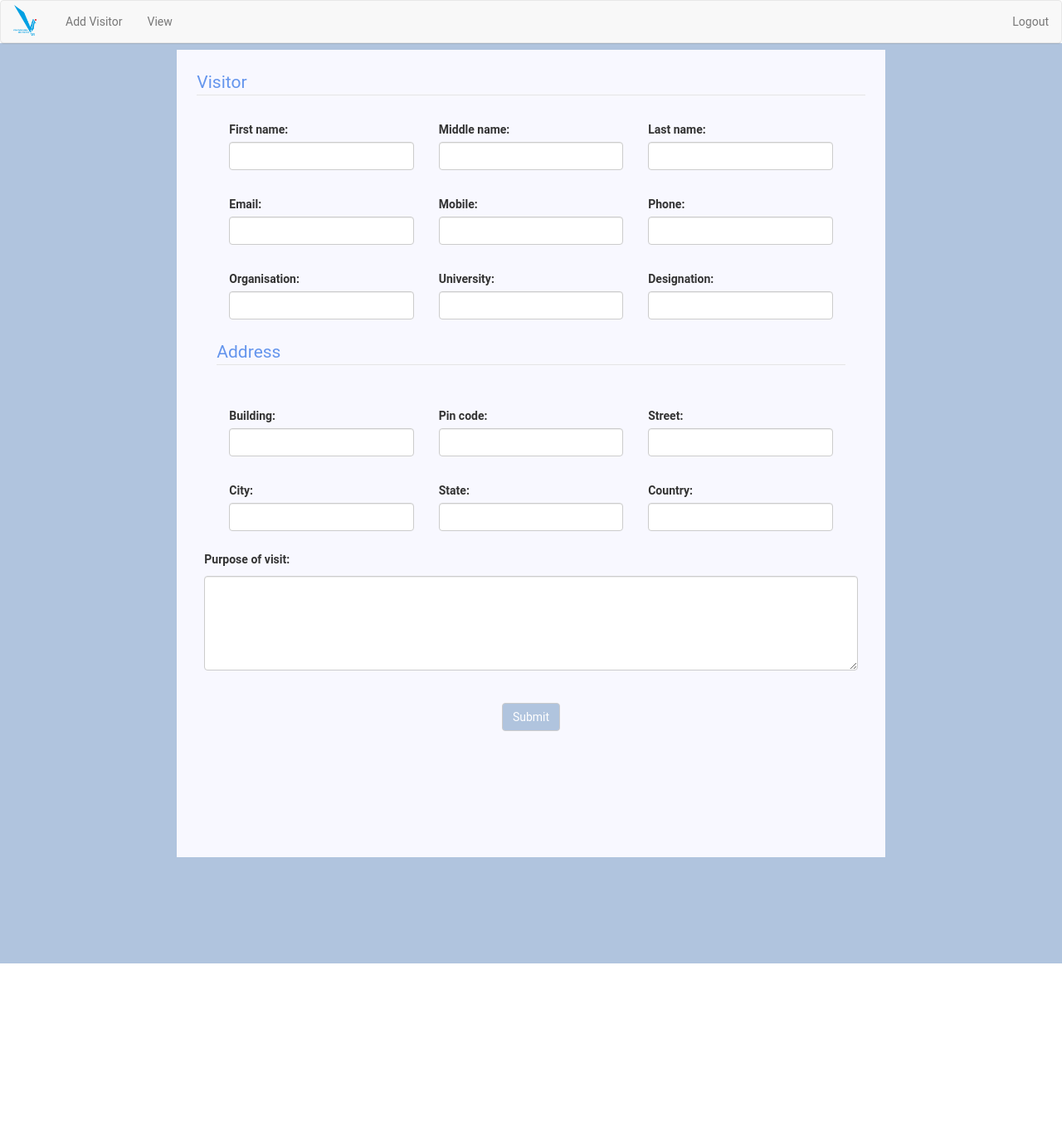
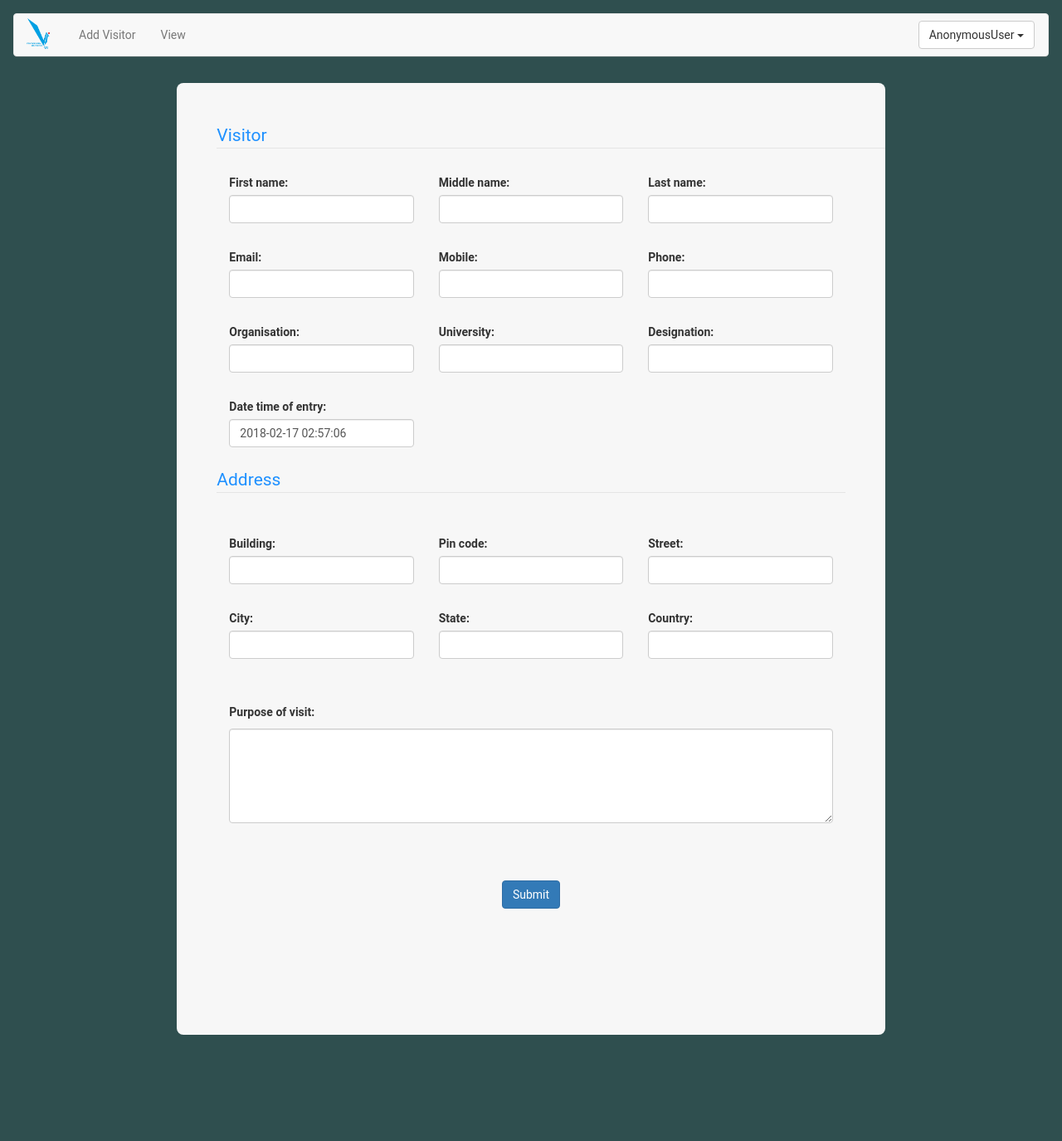
Before and after one commit to anishsatalkar/VisitorsManagementSystem, a Django app: page /home/add_visitor/ in a window 1280 px wide. Shown: the whole page at 83% size. Before the commit the page ends 1161 px from the top, so only its background shows below. Run offline with Django 3.2, Linux system fonts and the light colour scheme; some libraries are stand-ins or nearby versions.

Commit message:
made some changes to models

```diff
--- a/Manage/admin.py
+++ b/Manage/admin.py
@@ -1,7 +1,8 @@
 from django.contrib import admin
 
 # Register your models here.
-from Manage.models import Visitor, Address
+from Manage.models import Visitor, Address, Log
 
 admin.site.register(Visitor)
 admin.site.register(Address)
+admin.site.register(Log)
--- a/Manage/forms.py
+++ b/Manage/forms.py
@@ -1,6 +1,11 @@
-from django.forms import ModelForm, forms
+from django.forms import ModelForm, Textarea, DateTimeInput, forms, DateInput
+from django import forms
 
 from Manage.models import Visitor, Address
+
+
+class DateInputOne(forms.DateTimeInput):
+    input_type = 'datetime'
 
 
 class VisitorForm(ModelForm):
@@ -9,19 +14,26 @@ class VisitorForm(ModelForm):
         for field in self.fields:
             self.fields[field].widget.attrs.update({'class': 'form-control'})
 
-        self.fields['first_name'].widget.attrs.update({'pattern':'^[a-zA-Z]*$','onkeypress':'return isAlphabet(event)'})
-        self.fields['last_name'].widget.attrs.update({'pattern':'^[a-zA-Z]*$','onkeypress':'return isAlphabet(event)'})
-        self.fields['middle_name'].widget.attrs.update({'pattern':'^[a-zA-Z]*$','onkeypress':'return isAlphabet(event)'})
+        self.fields['first_name'].widget.attrs.update(
+            {'pattern': '^[a-zA-Z ]*$', 'onkeypress': 'return isAlphabet(event)'})
+        self.fields['last_name'].widget.attrs.update(
+            {'pattern': '^[a-zA-Z ]*$', 'onkeypress': 'return isAlphabet(event)'})
+        self.fields['middle_name'].widget.attrs.update(
+            {'pattern': '^[a-zA-Z ]*$', 'onkeypress': 'return isAlphabet(event)'})
 
-        self.fields['email'].widget.attrs.update({'pattern':'^[a-zA-Z]*$','onkeypress':'return isAlphabet(event)'})
+        self.fields['mobile'].widget.attrs.update({'pattern': '^[a-zA-Z+]*$', 'onkeypress': 'return isNumber(event)'})
+        self.fields['phone'].widget.attrs.update({'pattern': '^[a-zA-Z+]*$', 'onkeypress': 'return isNumber(event)'})
 
-        self.fields['mobile'].widget.attrs.update({'pattern':'^[a-zA-Z]*$','onkeypress':'return isNumber(event)'})
-        self.fields['phone'].widget.attrs.update({'pattern':'^[a-zA-Z]*$','onkeypress':'return isNumber(event)'})
-
+        # self.fields['date_time_of_entry'].widget.attrs.update({'pattern': '^[a-zA-Z+]*$', 'onkeypress': 'return isNumber(event)'})
 
     class Meta:
-
         model = Visitor
+        widgets = {
+            'purpose_of_visit': Textarea(attrs={'cols': '10', 'rows': '5'}),
+            # 'begin_start_date': DateTimeInput(format='DATETIME_FORMAT', attrs={
+            #     'id': 'dateField', 'class': 'form-control date'}),
+            'date_time_of_entry': DateTimeInput(attrs={'id':'datepicker1','class':'date'})
+        }
         fields = '__all__'
 
 
--- a/Manage/models.py
+++ b/Manage/models.py
@@ -1,4 +1,6 @@
+from django.contrib.auth.models import User
 from django.db import models
+from django.utils import timezone
 
 
 class Address(models.Model):
@@ -28,6 +30,8 @@ class Visitor(models.Model):
     designation = models.CharField(max_length=100)
 
     purpose_of_visit = models.CharField(max_length=500, null=True , blank=True)
+    # user = models.OneToOneField(User, on_delete=models.CASCADE, null=True, blank=True)
+    date_time_of_entry = models.DateTimeField(default=timezone.now)
 
     def __str__(self):
         return self.first_name + " " + self.last_name
@@ -36,7 +40,7 @@ class Visitor(models.Model):
 class Log(models.Model):
     visitor = models.ForeignKey(Visitor)
     date_time_of_entry = models.DateTimeField()
-    date_time_of_exit = models.DateTimeField()
+    date_time_of_exit = models.DateTimeField(null=True, blank=True)
 
     def log_entry(self, visitor , date_time_of_entry, date_time_of_exit):
         self.visitor = visitor
--- a/Manage/templates/add_visitor.html
+++ b/Manage/templates/add_visitor.html
@@ -1,14 +1,10 @@
 {% extends 'base.html' %}
 {% block content %}
-
     <div class="container-fluid"
-         style="background-color: lightsteelblue;padding-top: 8px;padding-bottom: 128px;box-shadow: 0 8px 8px -6px black">
+         style="margin-top:24px;padding-top: 8px;padding-bottom: 128px;box-shadow: 0 8px 8px -6px black;">
         <div class="row">
-            <div class="col-md-2" style="color: cornflowerblue">
-
-            </div>
-            <div class="col-md-8" style="background-color: ghostwhite;padding: 24px">
-                <legend style="color: cornflowerblue">Visitor</legend>
+            <div class="col-md-8 col-md-offset-2 central-view">
+                <legend style="color: dodgerblue;margin: 24px">Visitor</legend>
                 <form action="#" method="post" class="form-horizontal">
                     {% csrf_token %}
                     <div class="row" style="margin: 24px">
@@ -62,9 +58,16 @@
                             <div class="">{{ form.designation }}</div>
                         </div>
                     </div>
+                    <div class="row" style="margin: 24px">
+                        <div class="form-element col-md-4">
+                            <label class="control-label">{{ form.date_time_of_entry.label_tag }}</label>
+                            <span class="error" id="first_name_error">{{ form.date_time_of_entry.errors }}</span>
+                            {{ form.date_time_of_entry }}
+                        </div>
+                    </div>
 
                     <div class="row" style="margin: 24px">
-                        <legend style="color: cornflowerblue">Address</legend>
+                        <legend style="color: dodgerblue">Address</legend>
 
                     </div>
                     <div class="row" style="margin: 24px">
@@ -95,21 +98,20 @@
                             <span class="error" id="middle_name_error">{{ address_form.state.errors }}</span>
                             <div class="">{{ address_form.state }}</div>
                         </div>
-                        <div class="form-element col-md-4">
+                        <div class="col-md-4">
                             <label class="control-label">{{ address_form.country.label_tag }}</label>
                             <span class="error" id="last_name_error">{{ address_form.country.errors }}</span>
                             {{ address_form.country }}
                         </div>
                     </div>
-                    <div class="row" style="margin: 24px">
+                    <div class="row" style="margin: 54px">
                         <div class="form-group">
                             <label for="comment">{{ form.purpose_of_visit.label_tag }}</label>
-                            <textarea class="form-control" rows="5" id="comment"></textarea>
+                            {{ form.purpose_of_visit }}
                         </div>
                     </div>
-                    <button type="submit" class="btn btn-default" style="margin:0 auto;
-    display:block;margin-bottom: 128px;background-color: lightsteelblue;
-color:white;">Submit
+                    <button type="submit" class="btn btn-primary" style="margin:0 auto;
+    display:block;margin-bottom: 128px;">Submit
                     </button>
 
 
@@ -125,20 +127,22 @@ color:white;">Submit
         function isAlphabet(evt) {
             evt = (evt) ? evt : window.event;
             var charCode = (evt.which) ? evt.which : evt.keyCode;
-            if ((charCode > 64 && charCode < 91) || (charCode > 96 && charCode < 123)) {
-                return true;
-            }
-            return false;
+            return (charCode > 64 && charCode < 91) || (charCode > 96 && charCode < 123) || charCode === 32;
+
         }
 
         function isNumber(evt) {
             evt = (evt) ? evt : window.event;
             var charCode = (evt.which) ? evt.which : evt.keyCode;
-            if ((charCode > 64 && charCode < 91) || (charCode > 96 && charCode < 123)) {
-                return false;
-            }
-            return true;
+            return !((charCode > 64 && charCode < 91) || (charCode > 96 && charCode < 107) || (charCode > 107 && charCode < 123));
+
         }
+
+        $(function () {
+            $("#datepicker1").datetimepicker({
+                format: 'm/d/Y H:m'
+            });
+         });
     </script>
 
 
--- a/Manage/views.py
+++ b/Manage/views.py
@@ -1,3 +1,4 @@
+import datetime
 from django.http import HttpResponse
 from django.shortcuts import render
 import xlsxwriter
@@ -20,26 +21,35 @@ def add_visitor(request):
         visitor_form = VisitorForm(request.POST)
         if address_form.is_valid() and visitor_form.is_valid():
             print('form valid')
+
             address_obj = Address.objects.create(building=address_form.cleaned_data.get('building'),
                                                  pin_code=address_form.cleaned_data.get('pin_code'),
                                                  street=address_form.cleaned_data.get('street'),
                                                  city=address_form.cleaned_data.get('city'),
                                                  state=address_form.cleaned_data.get('state'),
                                                  country=address_form.cleaned_data.get('country'))
+
             visitor_obj = Visitor.objects.create(first_name=visitor_form.cleaned_data.get('first_name'),
                                                  middle_name=visitor_form.cleaned_data.get('middle_name'),
                                                  last_name=visitor_form.cleaned_data.get('last_name'),
                                                  email=visitor_form.cleaned_data.get('email'),
                                                  mobile=visitor_form.cleaned_data.get('mobile'),
                                                  phone=visitor_form.cleaned_data.get('phone'),
+                                                 address=address_obj,
                                                  organisation=visitor_form.cleaned_data.get('organisation'),
                                                  university=visitor_form.cleaned_data.get('university'),
                                                  designation=visitor_form.cleaned_data.get('designation'),
-                                                 address=address_obj)
+                                                 purpose_of_visit=visitor_form.cleaned_data.get('purpose_of_visit'))
+
+            # log_obj = Log.objects.create(visitor=visitor_obj,
+            #                              date_time_of_entry= datetime.datetime.now())
+
+
 
             visitor_obj.save()
             return render(request, 'add_visitor.html', {'form': VisitorForm,
-                                                        'address_form': AddressForm})
+                                                        'address_form': AddressForm,
+                                                        'success': 'Visitor Added Successfully'})
         else:
             return HttpResponse('Form Invalid')
 
@@ -53,6 +63,8 @@ def show_home(request):
 def view_visitors(request):
     if request.method == 'POST':
         visitor = Visitor.objects.get(pk=request.POST.get('user_name'))
+        print('address : ' + str(visitor.address))
+        # address = Address.objects.get(visitor=visitor)
         return render(request, 'view_profile.html', {'visitor': visitor})
     if request.method == 'GET':
         visitors = Visitor.objects.all()
--- a/VisitorsManagement/settings.py
+++ b/VisitorsManagement/settings.py
@@ -110,7 +110,7 @@ AUTH_PASSWORD_VALIDATORS = [
 
 LANGUAGE_CODE = 'en-us'
 
-TIME_ZONE = 'UTC'
+TIME_ZONE = 'Asia/Kolkata'
 
 USE_I18N = True
 
--- a/VisitorsManagement/urls.py
+++ b/VisitorsManagement/urls.py
@@ -17,7 +17,8 @@ from django.conf.urls import url, include
 from django.contrib import admin
 
 urlpatterns = [
-    url(r'^login/', include('Login.urls')),
+    # url(r'^login/', include('Login.urls')),
     url(r'^admin/', admin.site.urls),
     url(r'^home/', include('Manage.urls')),
+    url(r'^', include('Login.urls')),
 ]
--- a/templates/base.html
+++ b/templates/base.html
@@ -3,17 +3,33 @@
 <head>
     <meta charset="UTF-8">
     <title>Visitor Management</title>
+    <script src="https://cdnjs.cloudflare.com/ajax/libs/moment.js/2.13.0/moment.min.js"></script>
     <script src="https://ajax.googleapis.com/ajax/libs/jquery/3.2.1/jquery.min.js"></script>
+
     <script src="http://code.jquery.com/ui/1.12.1/jquery-ui.min.js"></script>
+
     <link rel="stylesheet"
           href="http://ajax.googleapis.com/ajax/libs/jqueryui/1.12.1/themes/smoothness/jquery-ui.min.css">
 
 
+
+
+
     <script src="https://maxcdn.bootstrapcdn.com/bootstrap/3.3.7/js/bootstrap.min.js"></script>
     <link rel="stylesheet" href="https://maxcdn.bootstrapcdn.com/bootstrap/3.3.7/css/bootstrap.min.css">
+
+    <script src="https://code.jquery.com/jquery-1.12.4.js"></script>
+    <script src="https://code.jquery.com/ui/1.12.1/jquery-ui.js"></script>
+
+    <script src="https://cdnjs.cloudflare.com/ajax/libs/jquery-datetimepicker/2.5.17/jquery.datetimepicker.full.min.js"></script>
+    <link rel="stylesheet"
+          href="https://cdnjs.cloudflare.com/ajax/libs/jquery-datetimepicker/2.5.17/jquery.datetimepicker.css">
+
+
+
     <style type="text/css">
         html, body {
-            background: #fff;
+            background: darkslategrey;
             font-family: 'Roboto', sans-serif;
             overflow-x: hidden;
         }
@@ -32,6 +48,16 @@
             text-align: center;
         }
 
+        .alert {
+            margin-bottom: 0px;
+        }
+
+        .central-view {
+            background-color: #F7F7F7;
+            padding: 24px;
+            border-radius: 8px;
+        }
+
         .navbar-default .navbar-nav > .active > a,
         .navbar-default .navbar-nav > .active > a:hover,
         .navbar-default .navbar-nav > .active > a:focus {
@@ -44,14 +70,13 @@
         }
 
 
-
-
     </style>
 
     {% load staticfiles %}
 </head>
 <body>
-<nav class="navbar navbar-default">
+<nav class="navbar navbar-default" style="margin-top: 16px; margin-left: 16px; margin-right: 16px">
+
     <div class="container-fluid">
         <div class="navbar-header">
             <img src="{% static '/logo-vit.png' %}" style="height: 37px;width: 28px;margin-top: 5px;
@@ -62,12 +87,44 @@ margin-right: 20px">
             <li><a href="{% url 'view_visitors' %}">View</a></li>
         </ul>
         <div class="nav navbar-nav navbar-right">
-            <li><a href="{% url 'logout_user' %}">Logout</a></li>
+            {#            <ul class="dropdown-menu">#}
+            {#                <li><a href="{% url 'logout_user' %}">Logout</a></li>#}
+            {#                <li><a href="{% url 'logout_user' %}">Logout</a></li>#}
+            {#                <li><a href="{% url 'logout_user' %}">Logout</a></li>#}
+            {#            </ul>#}
+            <div class="dropdown" style="padding-top: 8px;margin-right: 16px">
+                <button class="btn btn-default dropdown-toggle" type="button" data-toggle="dropdown">
+                    {% if user %}
+                        {{ user }}
+                    {% endif %}
+                    <span class="caret"></span></button>
+                <ul class="dropdown-menu">
+                    <li><a href="{% url 'logout_user' %}">Logout</a></li>
+                </ul>
+            </div>
+
         </div>
     </div>
 </nav>
 <div id="content">
+    {% if error %}
+        <div class="alert alert-danger">
+            <strong>Error!</strong>
+            {% autoescape off %}{{ error }} {% endautoescape %}
+        </div>
+    {% endif %}
+    {% if info %}
+        <div class="alert alert-info">
+            {% autoescape off %}{{ info }} {% endautoescape %}
+        </div>
+    {% endif %}
+    {% if success %}
+        <div class="alert alert-success">
+            {% autoescape off %}{{ success }} {% endautoescape %}
+        </div>
+    {% endif %}
     {% block content %}
+
 
     {% endblock content %}
 </div>
```
Also changed, not shown: Login/templates/login.html (+24 -5 lines), Login/views.py (+5 -4 lines), Manage/templates/view_profile.html (+6 -3 lines), Manage/templates/view_visitors.html (+19 -26 lines), Manage/migrations/0006_auto_20180216_1227.py (added), Manage/migrations/0007_visitor_user.py (added), db.sqlite3, 1 other file.
